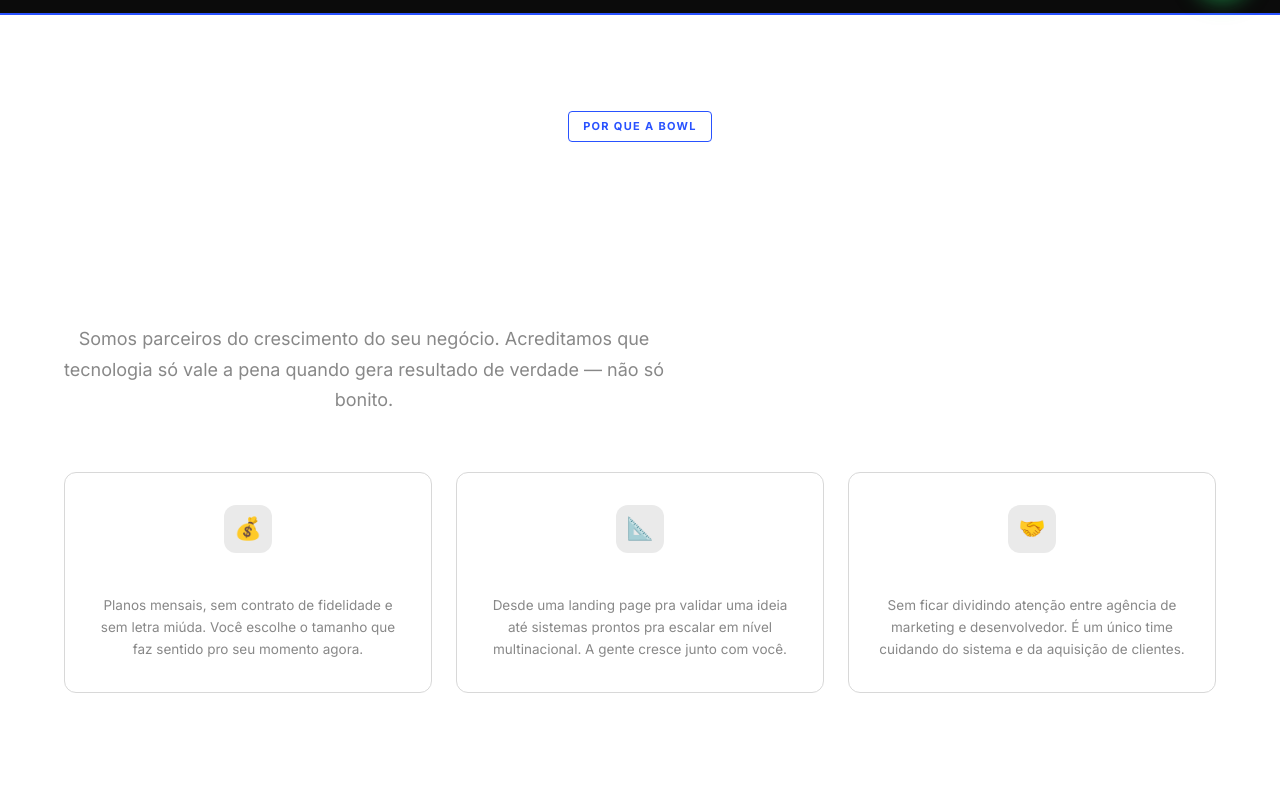
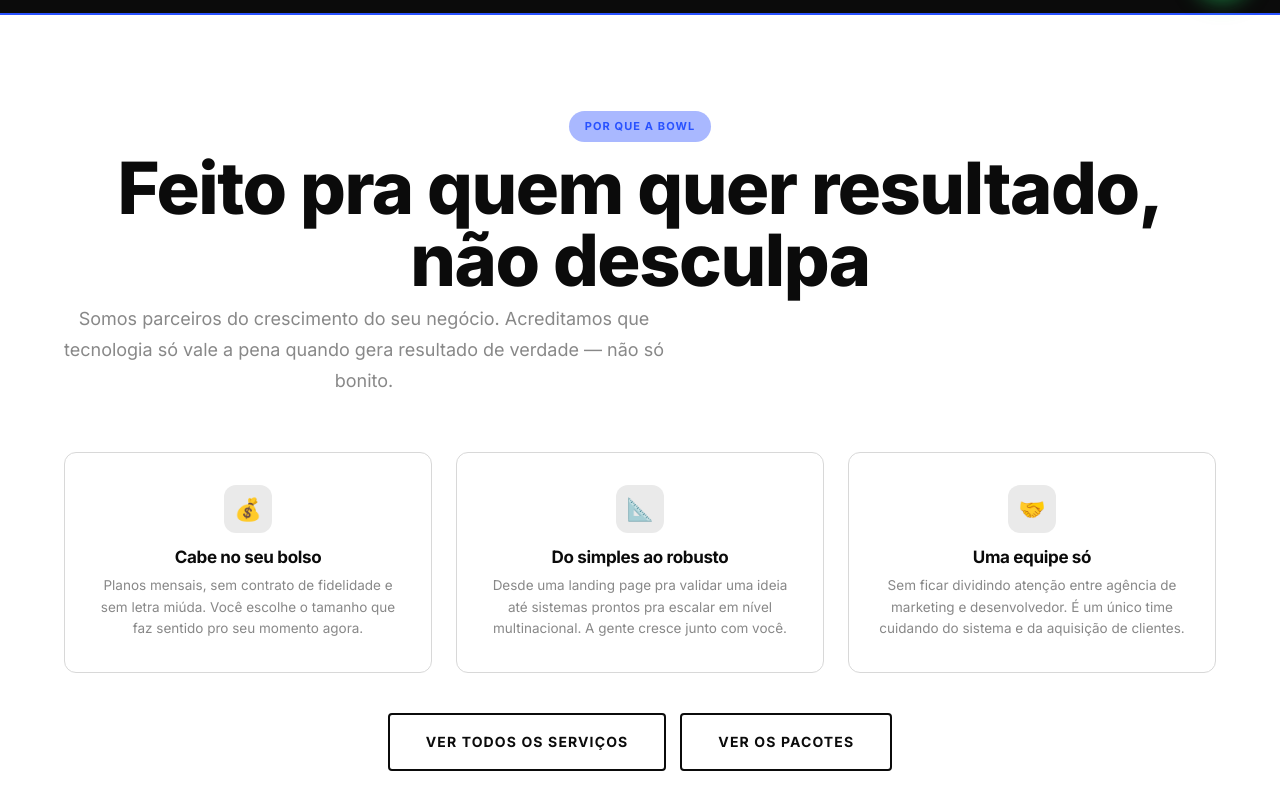
Before and after one commit to comunidadevencedores-lgtm/flip-agency, a Next.js app: page / in a window 1280 px wide. Shown: the part 774-1560 px from the top of the page. Built offline with nearby package versions, Linux system fonts and the light colour scheme.

Commit message:
Add files via upload

```diff
--- a/src/styles/globals.css
+++ b/src/styles/globals.css
@@ -1,30 +1,23 @@
 /* =========================
-   ROOT & TOKENS (Paleta Oficial Manual)
+   ROOT & TOKENS
 ========================= */
 :root {
-  /* Cores Principais do Manual */
-  --bowl-blue: #2952FF;       /* Azul oficial de destaque */
-  --bowl-blue-hover: #1E3BBF; /* Tom de azul sutilmente mais escuro para hover */
-  --bowl-blue-dim: #A9B8FF;   /* Azul claro de suporte */
-  --black: #0B0B0B;           /* Fundo escuro principal */
-  --dark-gray: #1A1A1A;       /* Substitui o antigo gray-800 - Fundo de cards/seções premium */
-
-  /* Escala de Cinzas e Brancos */
+  --bowl-blue: #2952FF;
+  --bowl-blue-dim: #A9B8FF;
+  --black: #0B0B0B;
   --white: #FFFFFF;
-  --gray-100: #EAEAEA;        /* Fundo claro / Textos invertidos */
+  --gray-100: #EAEAEA;
   --gray-200: #D8D8D8;
-  --gray-500: #888888;
+  --gray-500: #888;
+  --gray-800: #1A1A1A;
   --green-wa: #25D366;
 
-  /* Estrutura e Design System */
   --radius: 4px;
   --radius-lg: 12px;
   --transition: 0.25s cubic-bezier(0.4, 0, 0.2, 1);
 
-  /* Efeitos de profundidade para o modo escuro */
-  --shadow: 0 4px 24px rgba(0, 0, 0, 0.4);
-  --shadow-lg: 0 12px 48px rgba(41, 82, 255, 0.15); /* Glow sutil em azul */
-  --border-glow: 1px solid rgba(255, 255, 255, 0.08);
+  --shadow: 0 4px 24px rgba(0,0,0,0.08);
+  --shadow-lg: 0 12px 48px rgba(0,0,0,0.16);
 }
 
 /* =========================
@@ -45,8 +38,8 @@
 
 body {
   font-family: var(--font-body);
-  background: var(--black); /* Corrigido para iniciar em Dark Mode como o manual pede */
-  color: var(--white);      /* Texto base passa a ser branco para contrastar */
+  background: var(--white);
+  color: var(--black);
   line-height: 1.6;
   overflow-x: hidden;
 }
@@ -56,7 +49,7 @@
 ========================= */
 ::selection {
   background: var(--bowl-blue);
-  color: var(--white);
+  color: var(--black);
 }
 
 img {
@@ -74,16 +67,16 @@
 }
 
 /* =========================
-   TYPOGRAPHY (Ajustado ao Manual)
+   TYPOGRAPHY (UPGRADE REAL)
 ========================= */
 
-/* HEADLINES (Inter Bold/ExtraBold com tracking negativo) */
+/* HEADLINES */
 .display,
 h1, h2, h3 {
   font-family: var(--font-body);
-  font-weight: 800; /* Força o Inter Bold/ExtraBold do manual */
-  letter-spacing: -0.02em; /* Efeito premium de agência tech */
-  line-height: 1.1;
+  font-weight: 800;
+  letter-spacing: -0.02em;
+  line-height: 1.05;
 }
 
 /* BODY */
@@ -94,23 +87,22 @@
 /* PARÁGRAFOS PREMIUM */
 p {
   font-size: 16px;
-  font-weight: 400; /* Inter Regular */
   line-height: 1.7;
-  color: var(--gray-200); /* Cinza claro para não cansar a leitura no escuro */
+  color: #222;
 }
 
-/* TAG (Melhorado com o Azul Oficial) */
+/* TAG (melhorada) */
 .tag {
   display: inline-block;
-  font-weight: 600; /* Inter Medium/Bold */
+  font-weight: 600;
   font-size: 11px;
-  letter-spacing: 0.12em;
+  letter-spacing: 0.1em;
   text-transform: uppercase;
-  padding: 6px 14px;
-  border: 1.5px solid var(--bowl-blue);
+  padding: 7px 16px;
+  background: var(--bowl-blue-dim);
   color: var(--bowl-blue);
-  border-radius: var(--radius);
-  margin-bottom: 16px;
+  border-radius: 999px;
+  margin-bottom: 10px;
 }
 
 /* =========================
@@ -131,41 +123,31 @@
   padding: 64px 0;
 }
 
-/* Seção Padrão Escura (Predominante no site) */
 .section--dark {
   background: var(--black);
   color: var(--white);
 }
 
-/* Seção de Destaque usando o Azul Oficial */
 .section--bowl-blue {
   background: var(--bowl-blue);
-  color: var(--white);
-}
-.section--bowl-blue p {
-  color: var(--white);
+  color: var(--black);
 }
 
-/* Seção Clara Opcional */
 .section--gray {
   background: var(--gray-100);
-  color: var(--black);
-}
-.section--gray p {
-  color: #222222;
 }
 
 /* =========================
-   BUTTONS (Refinado e com Transições Suaves)
+   BUTTONS (REFINADO)
 ========================= */
 .btn {
   display: inline-flex;
   align-items: center;
   gap: 8px;
 
-  font-weight: 600; /* Inter Medium para botões */
+  font-weight: 600;
   font-size: 14px;
-  letter-spacing: 0.05em;
+  letter-spacing: 0.08em;
   text-transform: uppercase;
 
   padding: 16px 36px;
@@ -176,39 +158,32 @@
   transition: all var(--transition);
 }
 
-/* Botão Principal: Agora brilha em azul oficial e muda no hover */
 .btn--primary {
-  background: var(--bowl-blue);
-  color: var(--white);
+  background: var(--black);
+  color: var(--bowl-blue);
 }
 
 .btn--primary:hover {
-  background: var(--bowl-blue-hover);
+  background: var(--bowl-blue);
+  color: var(--black);
   transform: translateY(-2px);
-  box-shadow: 0 0 20px rgba(41, 82, 255, 0.4);
+  box-shadow: var(--shadow-lg);
 }
 
-/* Botão Outline adaptado para sobressair no fundo escuro */
 .btn--outline {
   background: transparent;
-  color: var(--white);
-  border-color: rgba(255, 255, 255, 0.2);
+  color: var(--black);
+  border-color: var(--black);
 }
 
 .btn--outline:hover {
-  background: var(--white);
-  color: var(--black);
-  border-color: var(--white);
-  transform: translateY(-2px);
+  background: var(--black);
+  color: var(--bowl-blue);
 }
 
 .btn--wa {
   background: var(--green-wa);
   color: var(--white);
-}
-.btn--wa:hover {
-  transform: translateY(-2px);
-  box-shadow: 0 0 20px rgba(37, 211, 102, 0.3);
 }
 
 .btn--lg {
@@ -224,14 +199,15 @@
 }
 
 .section-header h2 {
-  font-size: clamp(38px, 5.5vw, 68px);
+  font-size: clamp(42px, 6vw, 72px);
+  line-height: 1;
 }
 
 .section-header p {
   font-size: 18px;
   color: var(--gray-500);
   max-width: 600px;
-  margin-top: 16px;
+  margin-top: 8px;
 }
 
 .section-header--center {
@@ -246,46 +222,45 @@
 .grid-4 { display: grid; grid-template-columns: repeat(4, 1fr); gap: 24px; }
 
 /* =========================
-   CARD (Premium Dark UI)
+   CARD
 ========================= */
 .card {
-  background: var(--dark-gray); /* Fundo #1A1A1A do manual, perfeito para profundidade */
-  border: var(--border-glow); /* Borda fina quase imperceptível */
+  background: var(--white);
+  border: 1.5px solid var(--gray-200);
   border-radius: var(--radius-lg);
   overflow: hidden;
   transition: all var(--transition);
 }
 
 .card:hover {
-  border-color: var(--bowl-blue); /* Destaca com o azul oficial ao passar o mouse */
+  border-color: var(--bowl-blue);
   box-shadow: var(--shadow-lg);
   transform: translateY(-4px);
 }
 
 /* =========================
-   NOISE (Efeito de Textura Sutil)
+   NOISE
 ========================= */
 .noise::after {
   content: '';
   position: absolute;
   inset: 0;
-  opacity: 0.02; /* Reduzido para ficar extremamente elegante */
+  opacity: 0.04;
   pointer-events: none;
 }
 
 /* =========================
    SCROLLBAR
 ========================= */
-::-webkit-scrollbar { width: 8px; }
-::-webkit-scrollbar-track { background: var(--black); }
-::-webkit-scrollbar-thumb { background: var(--dark-gray); border-radius: 4px; }
+::-webkit-scrollbar { width: 6px; }
+::-webkit-scrollbar-thumb { background: var(--black); }
 ::-webkit-scrollbar-thumb:hover { background: var(--bowl-blue); }
 
 /* =========================
    ANIMATIONS
 ========================= */
 @keyframes fadeUp {
-  from { opacity: 0; transform: translateY(24px); }
+  from { opacity: 0; transform: translateY(32px); }
   to { opacity: 1; transform: translateY(0); }
 }
 
@@ -298,7 +273,7 @@
 ========================= */
 @media (max-width: 768px) {
   .section { padding: 64px 0; }
-  .grid-2, .grid-3, .grid-4 { grid-template-columns: 1fr; gap: 24px; }
+  .grid-2, .grid-3 { grid-template-columns: 1fr; }
 }
 
 @media (max-width: 480px) {
```
